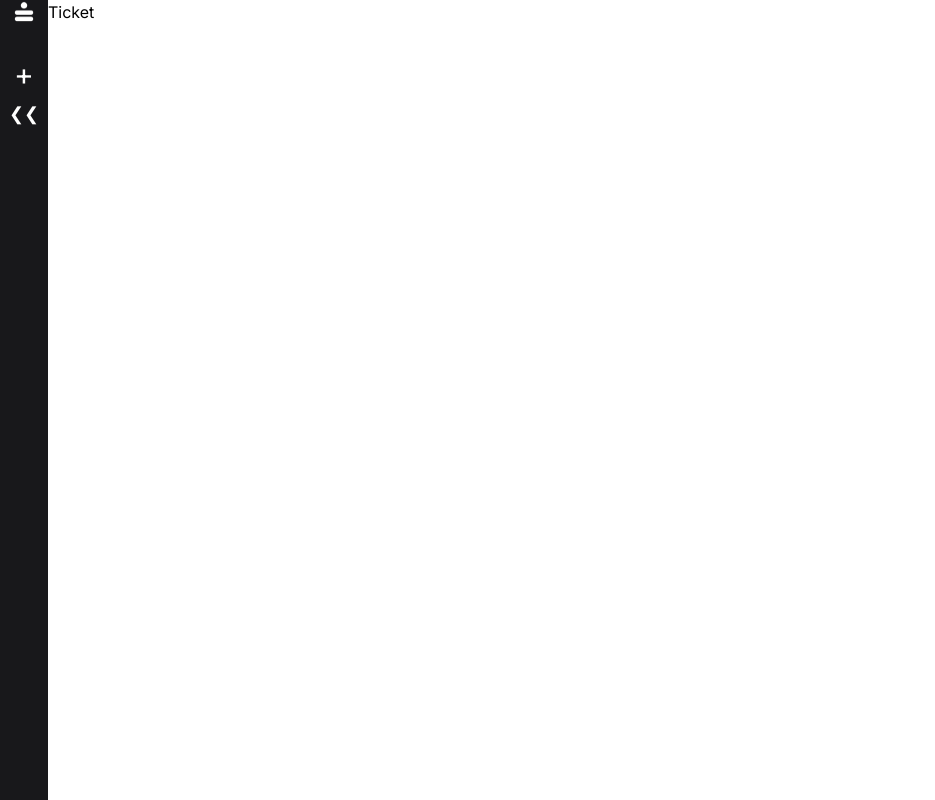
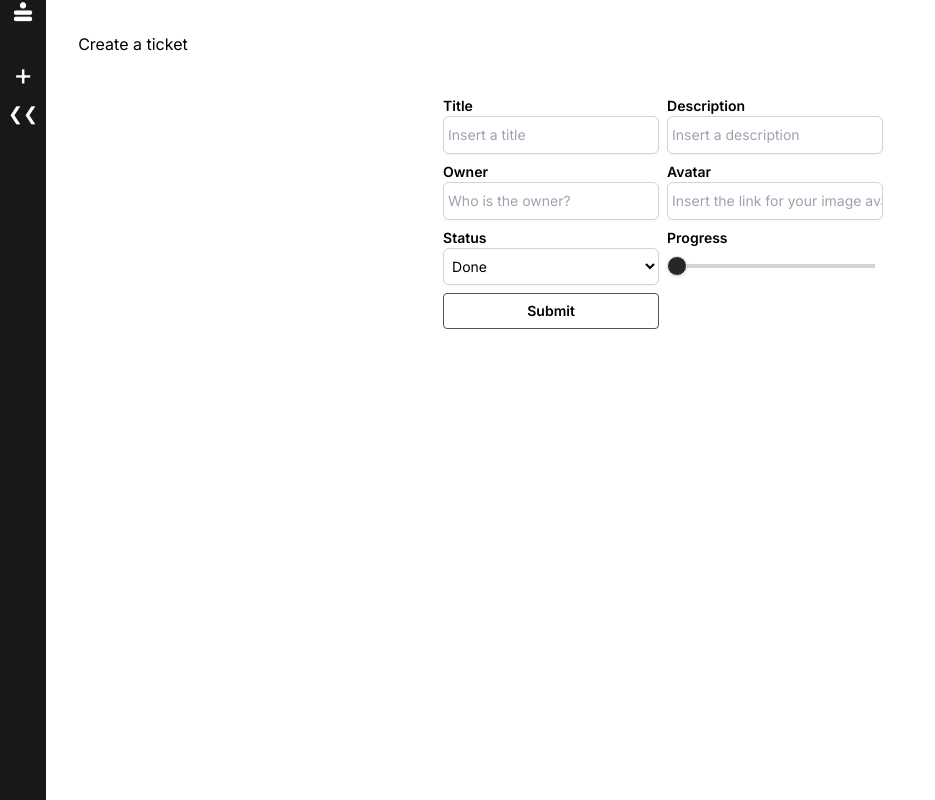
Before and after one commit to Kelvis-fernando/crm-monday, a React (Vite) app: page /ticket in a window 1280 px wide. Shown: the whole page, without its empty margins (0-935 px from the left). Built offline with nearby package versions, Linux system fonts and the light colour scheme.

Commit message:
Finish the páge and components for form in Create ticket

```diff
--- a/package.json
+++ b/package.json
@@ -12,6 +12,7 @@
     "@radix-ui/react-checkbox": "^1.0.0",
     "@radix-ui/react-dialog": "^1.0.0",
     "@radix-ui/react-progress": "^1.0.0",
+    "@radix-ui/react-slider": "^1.0.0",
     "@radix-ui/react-toggle-group": "^1.0.0",
     "axios": "^0.27.2",
     "phosphor-react": "^1.4.1",
--- a/src/components/TicketCard.tsx
+++ b/src/components/TicketCard.tsx
@@ -20,7 +20,7 @@ const TicketCard = (props: TicketCard) => {
       <div
         className={`flex items-center justify-center w-4 bg-${props.ticket.color}-300 rounded`}
       ></div>
-      <div className="flex items-center justify-center w-12 bg-zinc-300 w-1/6">
+      <div className="flex items-center justify-center bg-zinc-300 w-1/6">
         <img className="rounded-[50%] w-12 h-12" src={props.ticket.avatar} />
       </div>
       <div className="flex items-center justify-center font-semibold bg-zinc-300 w-1/5">
--- a/src/pages/TicketPage.tsx
+++ b/src/pages/TicketPage.tsx
@@ -1,7 +1,108 @@
+import * as Slider from "@radix-ui/react-slider";
+import { useState, useEffect } from "react";
+
 const TicketPage = () => {
+  const [sliderValue, setSliderValue] = useState(0);
+
+  useEffect(() => {
+    console.log(sliderValue);
+  }, [sliderValue]);
+  const teste = () => console.log(sliderValue);
+
   return (
-    <div>
-      <h1>Ticket</h1>
+    <div className="w-full p-8">
+      <h1>Create a ticket</h1>
+      <div className="flex justify-center items-center mt-10">
+        <form className="flex-col grid grid-cols-2 gap-2">
+          <div>
+            <label className="block text-sm font-semibold" htmlFor="title">
+              Title
+            </label>
+            <input
+              className="block bg-white w-full border border-slate-300 rounded-md py-2 pl-1 shadow-sm focus:outline-none focus:border-black focus:ring-black focus:ring-1 sm:text-sm"
+              name="title"
+              id="title"
+              type="text"
+              placeholder="Insert a title"
+            />
+          </div>
+          <div>
+            <label className="block text-sm font-semibold" htmlFor="description">
+              Description
+            </label>
+            <input
+              className="block bg-white w-full border border-slate-300 rounded-md py-2 pl-1 shadow-sm focus:outline-none focus:border-black focus:ring-black focus:ring-1 sm:text-sm"
+              name="description"
+              id="description"
+              type="text"
+              placeholder="Insert a description"
+            />
+          </div>
+          <div>
+            <label className="block text-sm font-semibold" htmlFor="owner">
+              Owner
+            </label>
+            <input
+              className="block bg-white w-full border border-slate-300 rounded-md py-2 pl-1 shadow-sm focus:outline-none focus:border-black focus:ring-black focus:ring-1 sm:text-sm"
+              name="owner"
+              id="owner"
+              type="text"
+              placeholder="Who is the owner?"
+            />
+          </div>
+          <div>
+            <label className="block text-sm font-semibold" htmlFor="avatar">
+              Avatar
+            </label>
+            <input
+              className="block bg-white w-full border border-slate-300 rounded-md py-2 pl-1 shadow-sm focus:outline-none focus:border-black focus:ring-black focus:ring-1 sm:text-sm"
+              name="avatar"
+              id="avatar"
+              type="text"
+              placeholder="Insert the link for your image avatar"
+            />
+          </div>
+          <div>
+            <label className="block text-sm font-semibold" htmlFor="status">
+              Status
+            </label>
+            <select
+              name="status"
+              id="status"
+              className="block bg-white w-full border border-slate-300 rounded-md py-2 pl-1 shadow-sm focus:outline-none focus:border-black focus:ring-black focus:ring-1 sm:text-sm"
+            >
+              <option value="done">Done</option>
+              <option value="work in progress">Work in progress</option>
+              <option value="progress">Progress</option>
+              <option value="stuck">Stuck</option>
+            </select>
+          </div>
+          <div>
+            <label className="block text-sm font-semibold" htmlFor="status">
+              Progress
+            </label>
+            <Slider.Root
+              className="flex relative items-center w-52 select-none touch-none mt-4"
+              defaultValue={[0]}
+              max={100}
+              step={10}
+              aria-label="Volume"
+              onValueChange={() => setSliderValue}
+            >
+              <Slider.Track className="w-full h-1  bg-zinc-300 relative]">
+                <Slider.Range className="absolute bg-zinc-600 h-full"  />
+              </Slider.Track>
+              <Slider.Thumb className="block w-[20px] h-[20px] bg-zinc-800 border shadow rounded-[50%]" />
+            </Slider.Root>
+          </div>
+          <button
+            className="border border-slate-600 h-9 rounded text-sm font-semibold hover:bg-zinc-500 hover:text-white"
+            onClick={() => teste()}
+          >
+            Submit
+          </button>
+        </form>
+      </div>
     </div>
   );
 };
```
Also changed, not shown: 1 other file (tests, documents, lock files or other folders).
